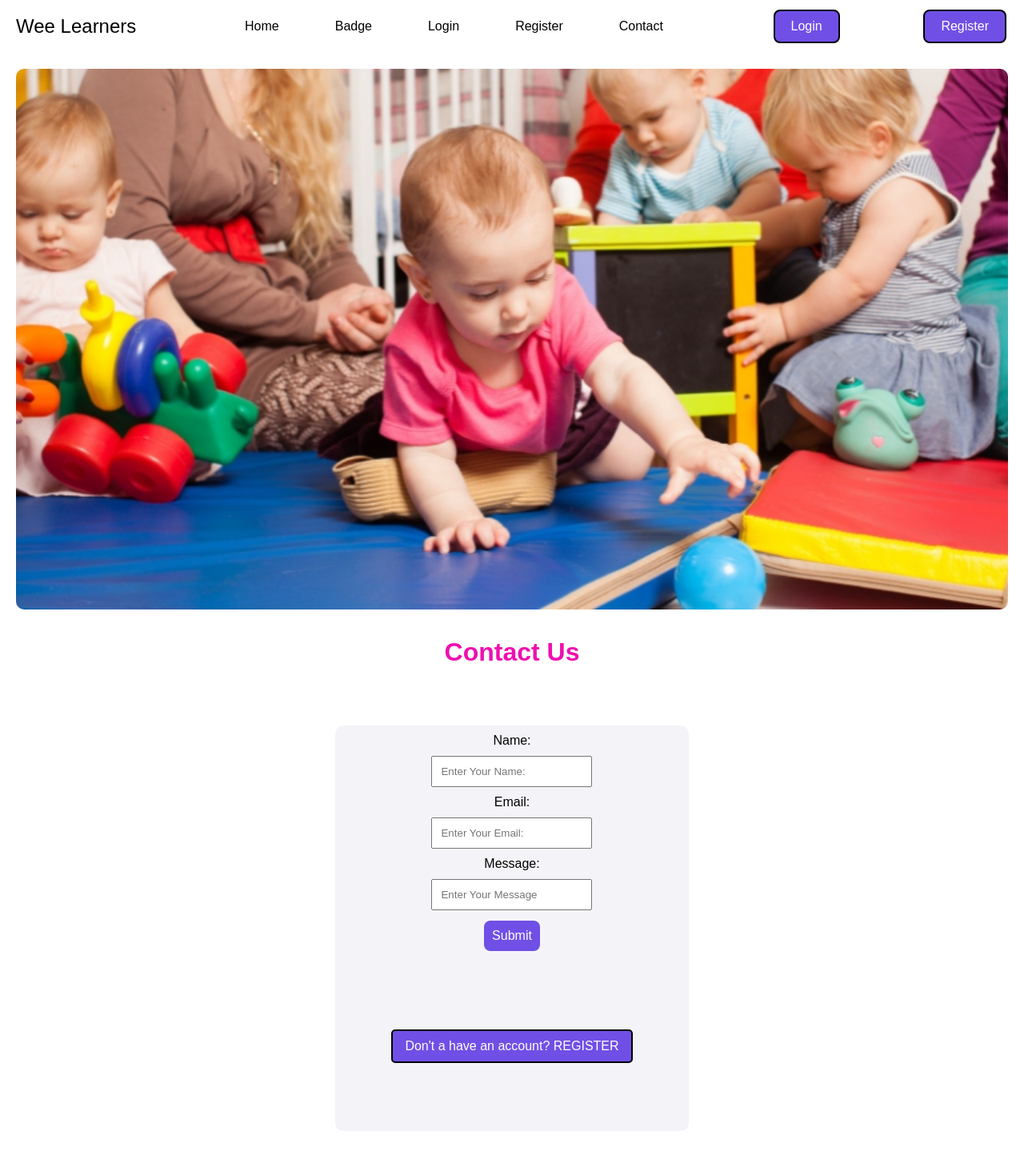
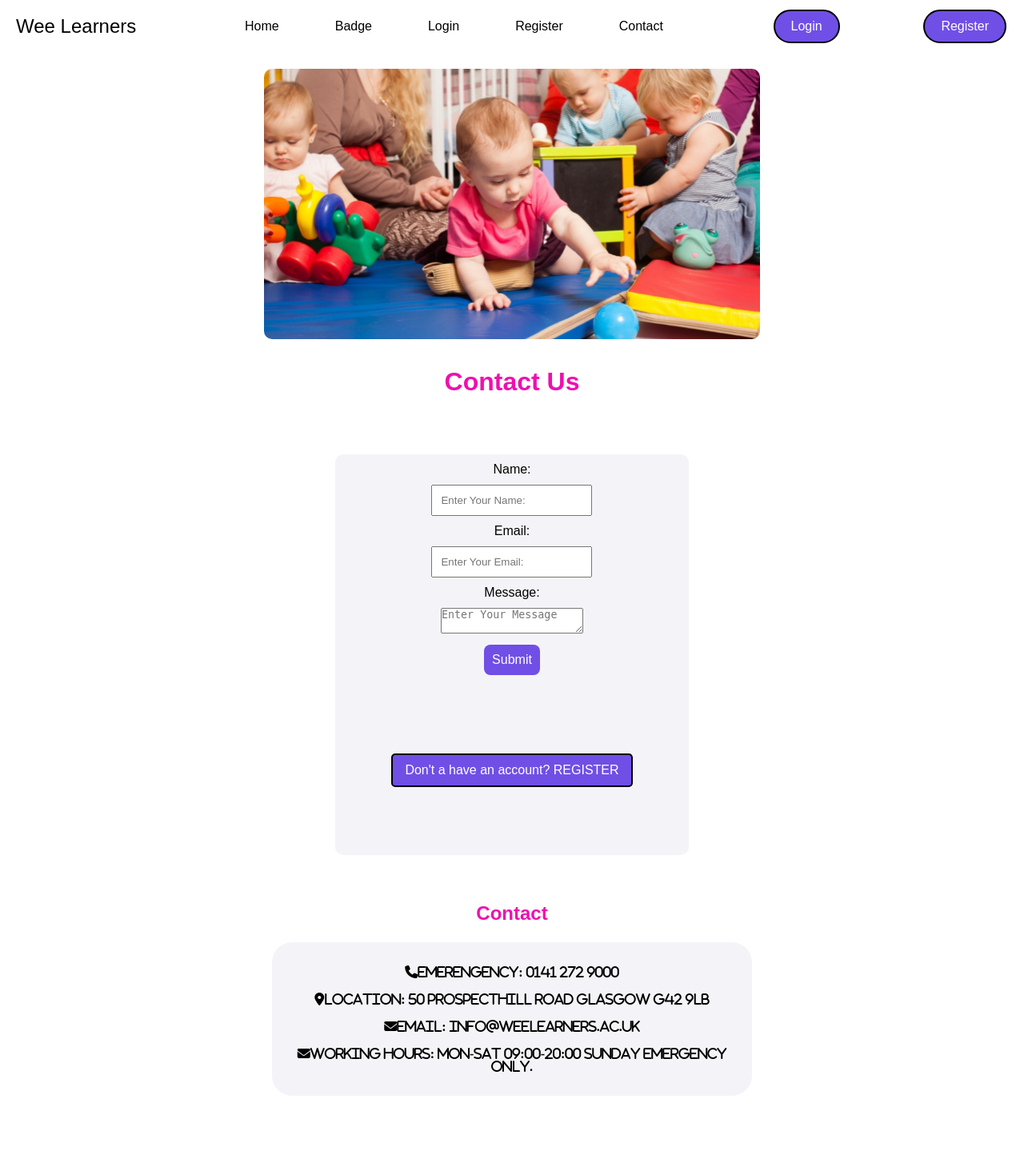
Before and after one commit to asimmian12/GU2, a PHP site: page /GU2/public/contact/contact.php in a window 1280 px wide. Shown: the top 1454 px of the page at 80% size. Run offline with PHP 8.4, Linux system fonts and the light colour scheme; some libraries are stand-ins or nearby versions.

Commit message:
Enhance contact form validation and structure for improved user experience

```diff
--- a/important.txt
+++ b/important.txt
@@ -1,2 +1,5 @@
 // Useful information for nursery website
 https://woodlandoutdoorkindergartens.com/
+
+//Used this to get an idea for validation
+https://css-tricks.com/form-validation-part-2-constraint-validation-api-javascript/
--- a/weelearners/assets/css/style.css
+++ b/weelearners/assets/css/style.css
@@ -32,7 +32,7 @@
     background-color: var(--darken-colour);
     color: var(--font-color);
     border: 2px solid var(--color);
-    border-radius: 8px;
+    border-radius: 25px;
     padding: 10px 20px;
     margin: 2px;
     font-size: var(--second-font-size);
@@ -931,7 +931,7 @@
         min-width: 5%;
     }
     .section-banner img {
-        width: 100%;
+        width: 50%;
         height: auto;
     }
 }
--- a/weelearners/assets/js/script.js
+++ b/weelearners/assets/js/script.js
@@ -7,15 +7,14 @@
 });
 
 
-// Still need to fix this!!! Asim Mian 11:05: 2025!!!!!
-
 // The js code can provide functionality to to perfrom validation.
 function submitForm() {
-  var name = document.getElementById("name").value;
-  var email = document.getElementById("email").value;
-  var message = document.getElementById("message").value;
-  // I can perform validation here before displaying the message/pop up.
-
-  var messageDiv = document.getElementById("message");
-  messageDiv.innerText = "Thanks," + name + "" + "You are now subscribed!";
-}
+ document.getElementById("form-contact-form").addEventListener("submit", function(e) {
+  if (!this.checkValidity()) {
+    e.preventDefault(); // Prevent form submission
+    alert("Please fill out all required fields.");
+  } else{
+    alert("Form submitted successfully!");
+  }
+});
+};
--- a/weelearners/public/contact/contact.php
+++ b/weelearners/public/contact/contact.php
@@ -10,13 +10,17 @@
 <h1 class="h1-heading-center">Contact Us</h1>
 
     <section class="section-contact-form">
-        <form action="#" method="post" class="form-contact-form">
+        <form action="#" method="post" class="form-contact-form" id="form-contact-form">
+
             <label for="name">Name: </label>
             <input type="text" class="section-contact-form" name="name" id="name" placeholder="Enter Your Name:  " required>
+
             <label for="email">Email: </label>
             <input type="email" class="section-contact-form" name="email" id="email" placeholder="Enter Your Email:  " required>
+
             <label for="message">Message:</label>
-            <input type="text" id="message" name="message" class="section-contact-form" placeholder="Enter Your Message" required></textarea>
+            <textarea type="text" id="message" name="message" class="section-contact-form" placeholder="Enter Your Message" required></textarea>
+
             <input type="submit" class="input-contact-btn" onclick="submitForm()" value="Submit">
 
             <section class="section-contact-options">
@@ -25,9 +29,7 @@
                 </div>
             </section>
         </form>
-        <!-- <div class="msg"></div> -->
     </section>
-
 
 <h2 class="h2-secondary-colour">Contact</h2>
 <section class="footer__col">
```
